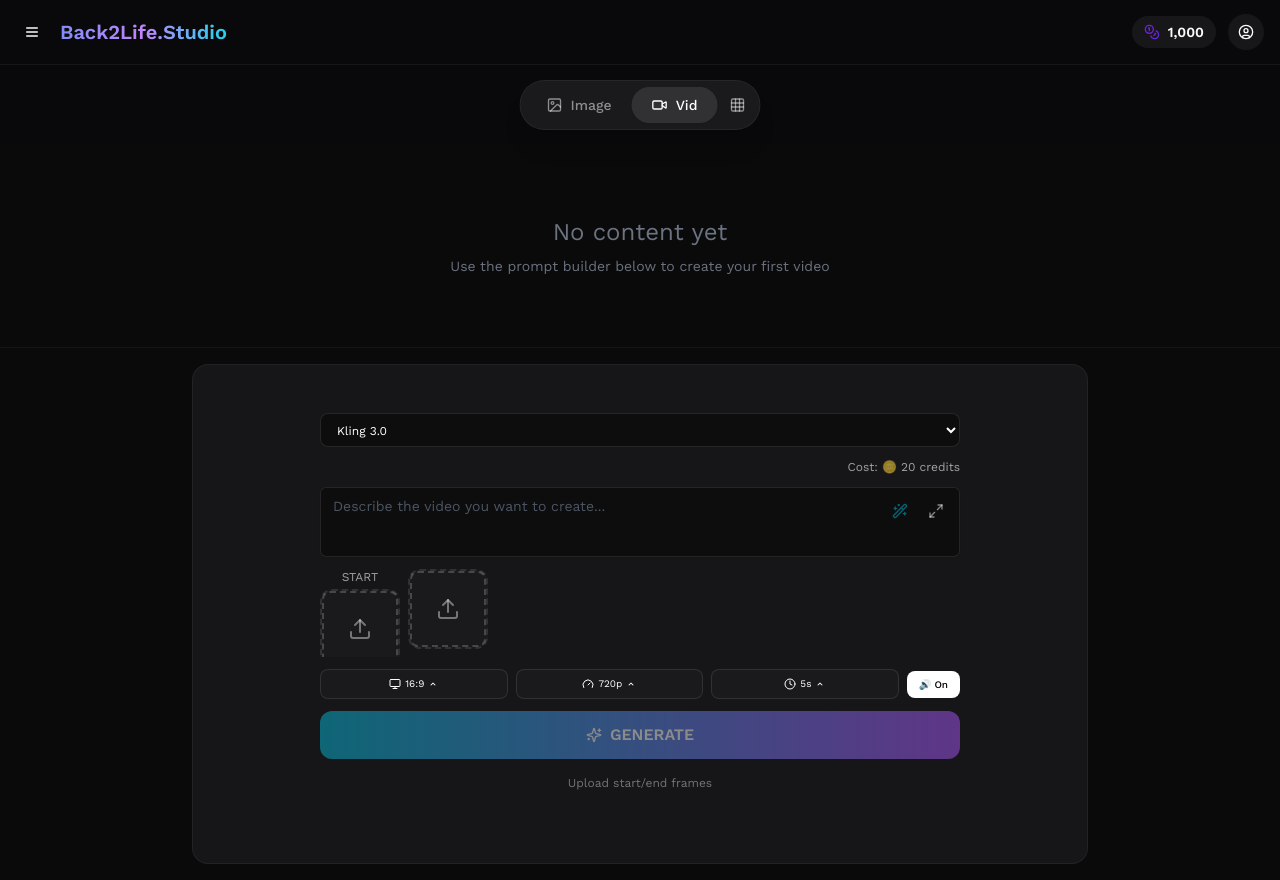
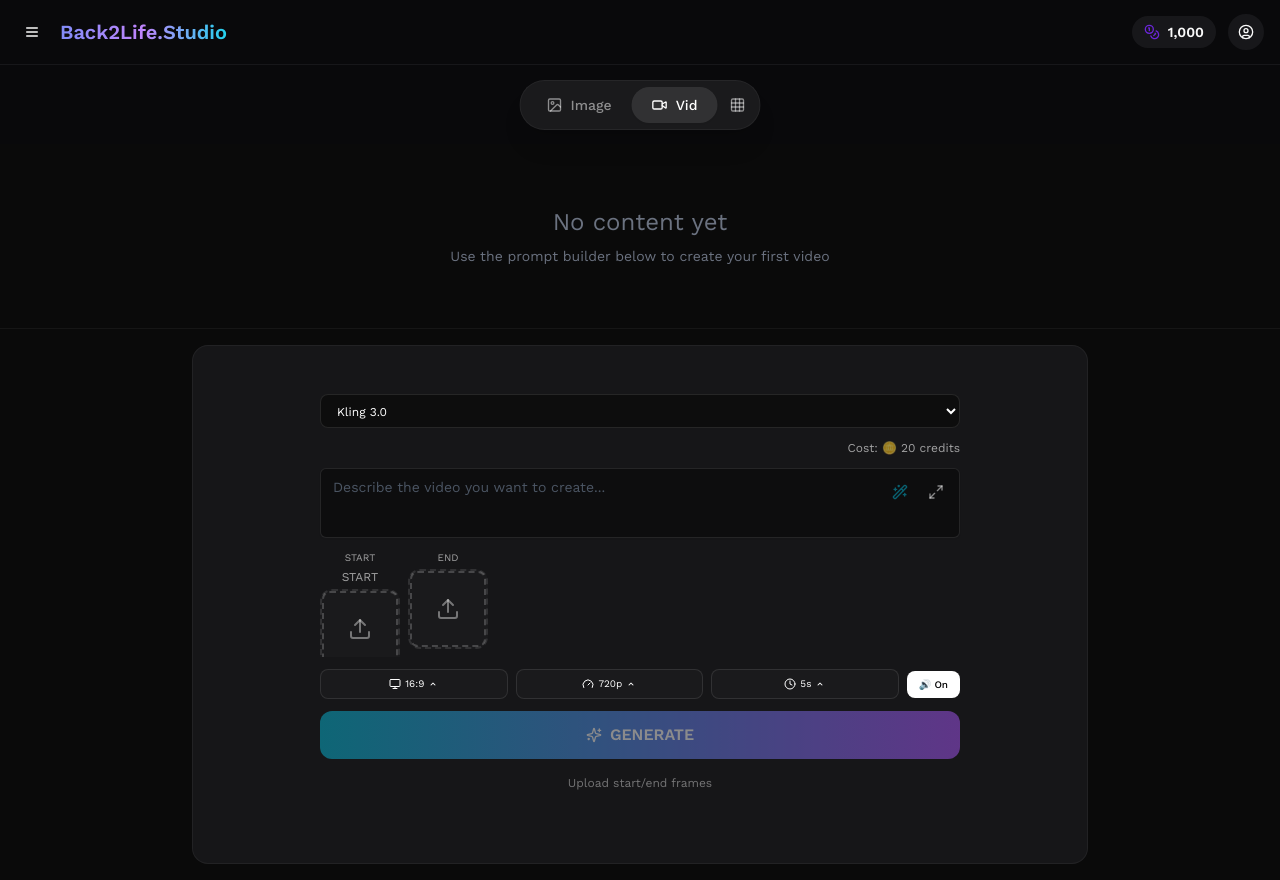
Before and after one commit to ashinstinct/sg-3f9e0639-0e46-47e0-ba87-cf415efaed8a-1774293159, a Next.js app: page /video/generate in a window 1280 px wide. Built offline with nearby package versions, Linux system fonts and the light colour scheme.

Commit message:
style(ui): reposition and clean up upload labels

```diff
--- a/src/pages/video/generate.tsx
+++ b/src/pages/video/generate.tsx
@@ -805,6 +805,8 @@ export default function VideoGenerate() {
                     <div className="flex gap-2 overflow-x-auto pb-2">
                       {/* START Frame */}
                       {currentModel?.supportsStartFrame && (selectedModel !== "kling-omni-3.0" || klingOmniMode === "frames") && (
+                        <div className="flex flex-col items-center gap-1">
+                          <span className="text-[10px] text-white/60 uppercase">START</span>
                           <div className="w-20 h-20">
                             <label className="block text-xs text-white/60 mb-1 text-center">START</label>
                             <div className="w-full h-full bg-[#1a1a1c] border-2 border-dashed border-white/10 rounded-xl flex items-center justify-center cursor-pointer hover:border-cyan-500/50 transition-all group">
@@ -838,10 +840,13 @@ export default function VideoGenerate() {
                               )}
                             </div>
                           </div>
+                        </div>
                       )}
 
                       {/* END Frame */}
                       {currentModel?.supportsEndFrame && (selectedModel !== "kling-omni-3.0" || klingOmniMode === "frames") && (
+                        <div className="flex flex-col items-center gap-1">
+                          <span className="text-[10px] text-white/60 uppercase">END</span>
                           <div className="w-20 h-20">
                             <div className="w-full h-full bg-[#1a1a1c] border-2 border-dashed border-white/10 rounded-xl flex items-center justify-center cursor-pointer hover:border-cyan-500/50 transition-all group">
                               {endFrame ? (
@@ -872,6 +877,7 @@ export default function VideoGenerate() {
                                   </label>
                                 </label>
                               )}
+                            </div>
                           </div>
                         </div>
                       )}
```
Lines whose indentation alone changed are shown as unchanged.
